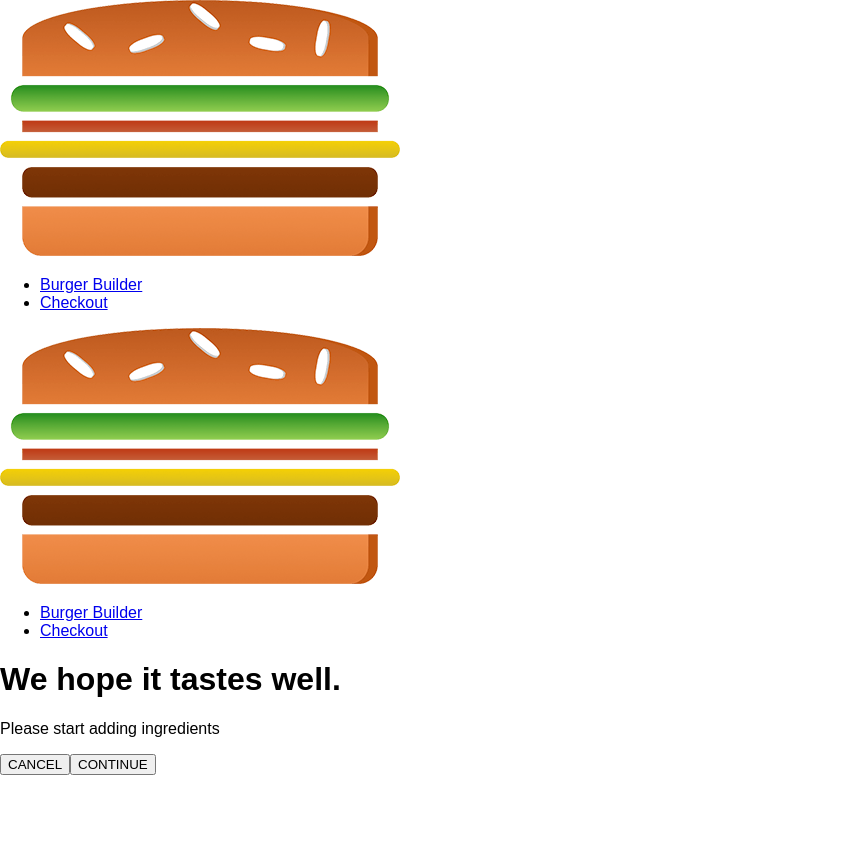
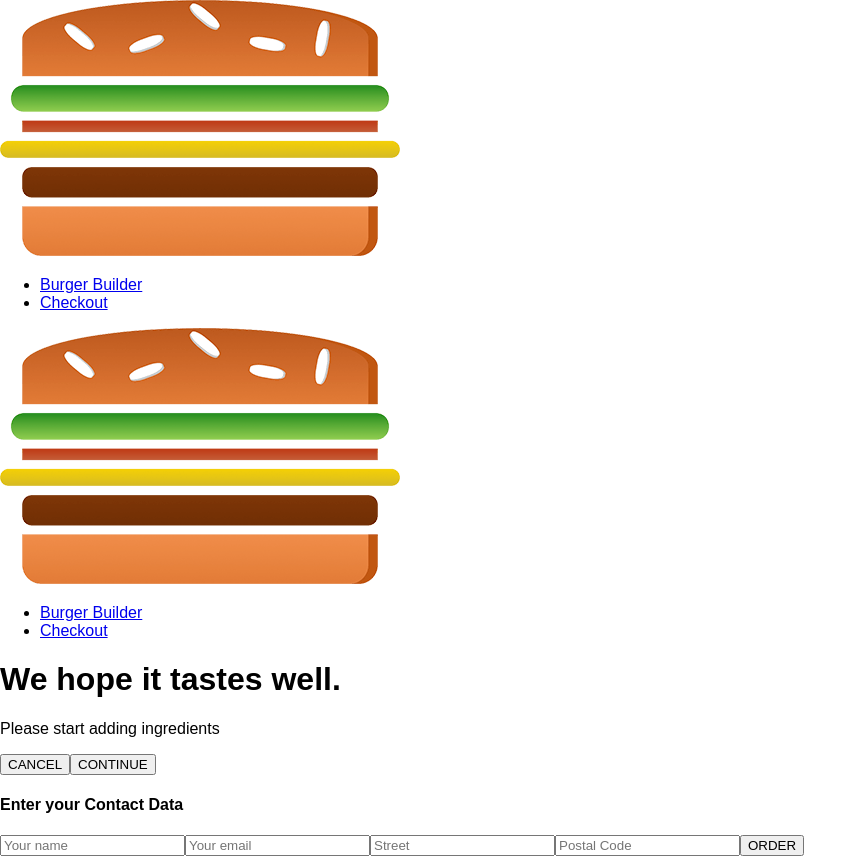
Before and after one commit to saadzafar1/react-burger-shop-app, a React app: page /checkout in a window 1280 px wide. Both pictures are taken after a click on the button "CONTINUE". Shown: the whole page, without its empty margins (0-867 px from the left). Before the commit the page ends 800 px from the top, so only its background shows below. Built offline with nearby package versions, Linux system fonts and the light colour scheme.

Commit message:
Added Contact Data form

```diff
--- a/src/containers/BurgerBuilder/BurgerBuilder.js
+++ b/src/containers/BurgerBuilder/BurgerBuilder.js
@@ -26,12 +26,7 @@
         purchasing:false,
         loading: false
     }
-componentDidMount(){
-    axios.get('https://burger-shop-30d02.firebaseio.com/ingredients.json')
-    .then(response=>{
 
-    })
-}
 updatePurchase = (ingrds)=>{
     const ingredients = ingrds
     const sum = Object.keys(ingredients).map((igKey)=>{
@@ -85,34 +80,11 @@
 }
 
 purchaseContinueHandler = ()=>{
-    this.setState({loading:true})
-    // const order = {
-    //     ingredients: this.state.ingredients,
-    //     price: this.state.totalPrice,
-    //     customer: {
-    //         name: 'Saad',
-    //         address:{
-    //             street: 'House#213-A, St#9',
-    //             zipCode: '54000',
-    //             country: 'Pakistan'
-    //         },
-    //         email: 'saadie.111@gmail.com'
-    //     },
-    //     deliveryMethod: 'fastest'
-    // }
-    // axios.post('/orders.json',order)
-    // .then(response => {
-    //     this.setState({loading:false,purchasing:false})
-    //     console.log(response)
-    // })
-    // .catch(error => {
-    //     this.setState({loading:false,purchasing:false})
-    //     console.log(error)
-    // })
     const queryParams =[];
     for(let i in this.state.ingredients){
         queryParams.push(encodeURIComponent(i)+'='+encodeURIComponent(this.state.ingredients[i]));
     }
+    queryParams.push('price='+this.state.totalPrice);
     const queryString = queryParams.join('&');
     this.props.history.push({
         pathname:'/checkout',
--- a/src/containers/Checkout/Checkout.js
+++ b/src/containers/Checkout/Checkout.js
@@ -1,14 +1,12 @@
 import React,{Component} from 'react';
+import {Route} from 'react-router-dom';
 import CheckoutSummary from '../../components/Order/CheckoutSummary/CheckoutSummary';
+import ContactData from './ContactData/ContactData';
 
 class Checkout extends Component{
     state={
-        ingredients:{
-            salad:1,
-            bacon:1,
-            cheese:1,
-            meat:1
-        }
+        ingredients:null,
+        totalPrice:0
     }
     checkoutCancelHandler = ()=>{
         this.props.history.goBack();
@@ -17,14 +15,18 @@
         this.props.history.replace('/checkout/contact-data');
     }
 
-    componentDidMount(){
+    componentWillMount(){
         const query = new URLSearchParams(this.props.location.search);
         const ingredients = {};
+        let price = 0;
         for(let param of query.entries()){
-            ingredients[param[0]] = +param[1];
+            if(param[0] === 'price'){
+                price = param[1];
+            } else{
+                ingredients[param[0]] = +param[1];
+            }
         }
-        this.setState({ingredients});
-        console.log(this.state.ingredients);
+        this.setState({ingredients,totalPrice:price});
     }
     render(){
         return (
@@ -33,6 +35,8 @@
                 checkoutCancelled={this.checkoutCancelHandler}
                 checkoutContinued={this.checkoutContinuedHandler}
                 ingredients={this.state.ingredients}/>
+                <Route path={this.props.match.path+"/contact-data"}
+                render={(props)=>(<ContactData price={this.state.totalPrice} ingredients={this.state.ingredients} {...props} />)}/>
             </div>
         )
     }
--- /dev/null
+++ b/src/containers/Checkout/ContactData/ContactData.css
@@ -0,0 +1,19 @@
+.ContactData{
+    margin: 20px auto;
+    width: 80%;
+    text-align: center;
+    box-shadow: 0 2px 3px #ccc;
+    border: 1px solid #eee;
+    padding: 10px;
+    box-sizing: border-box;
+}
+
+.Input{
+    display: block;
+}
+
+@media(min-width:600px){
+    .ContactData{
+        width: 500px;
+    }
+}
--- /dev/null
+++ b/src/containers/Checkout/ContactData/ContactData.js
@@ -0,0 +1,66 @@
+import React, { Component } from 'react';
+import Button from '../../../components/UI/Button/Button';
+import Spinner from '../../../components/UI/Spinner/Spinner';
+import classes from './ContactData.css';
+import axios from '../../../axios-orders';
+class ContactData extends Component{
+    state = {
+        name:'',
+        email:'',
+        address:{
+            street:'',
+            postalCode:''
+        },
+        loading:false
+    }
+
+    orderHandler=(event)=>{
+        event.preventDefault();
+        this.setState({loading:true})
+            const order = {
+            ingredients: this.state.ingredients,
+            price: this.props.price,
+            customer: {
+                name: 'Saad',
+                address:{
+                    street: 'House#213-A, St#9',
+                    zipCode: '54000',
+                    country: 'Pakistan'
+                },
+                email: 'saadie.111@gmail.com'
+            },
+            deliveryMethod: 'fastest'
+        }
+        axios.post('/orders.json',order)
+        .then(response => {
+            this.setState({loading:false})
+            this.props.history.push('/');
+            console.log(response)
+        })
+        .catch(error => {
+            this.setState({loading:false})
+            console.log(error)
+        })
+    }
+    render(){
+        let form = (
+            <form>
+                <input className={classes.Input} type="text" name='name' placeholder='Your name'/>
+                <input className={classes.Input} type="email" name='email' placeholder='Your email'/>
+                <input className={classes.Input} type="text" name='street' placeholder='Street'/>
+                <input className={classes.Input} type="text" name='postal' placeholder='Postal Code'/>
+                <Button btnType="Success" clicked={this.orderHandler}>ORDER</Button>
+            </form>
+        );
+        if(this.state.loading){
+            form = <Spinner />;
+        }
+        return(
+            <div className={classes.ContactData}>
+                <h4>Enter your Contact Data</h4>
+               {form}
+            </div>
+        )
+    }
+}
+export default ContactData;
```
